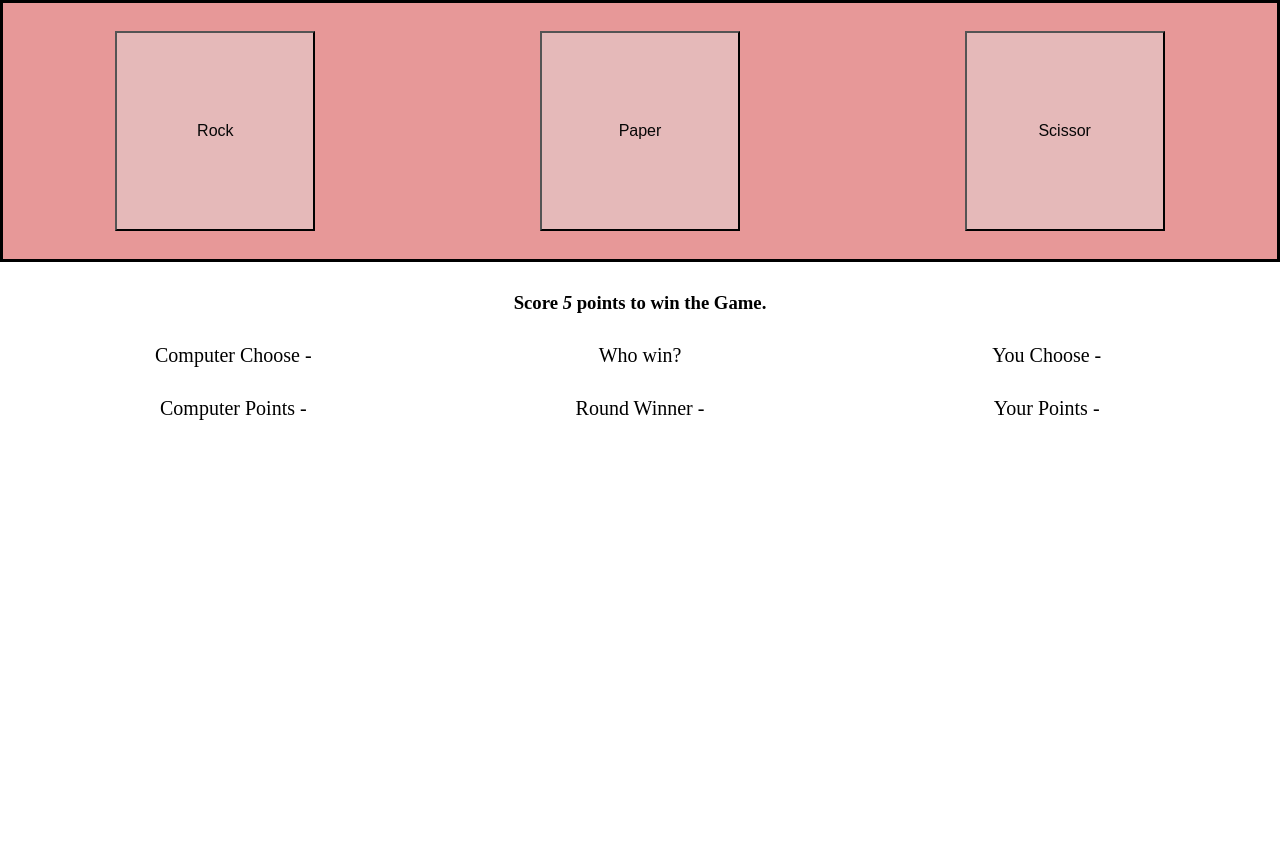
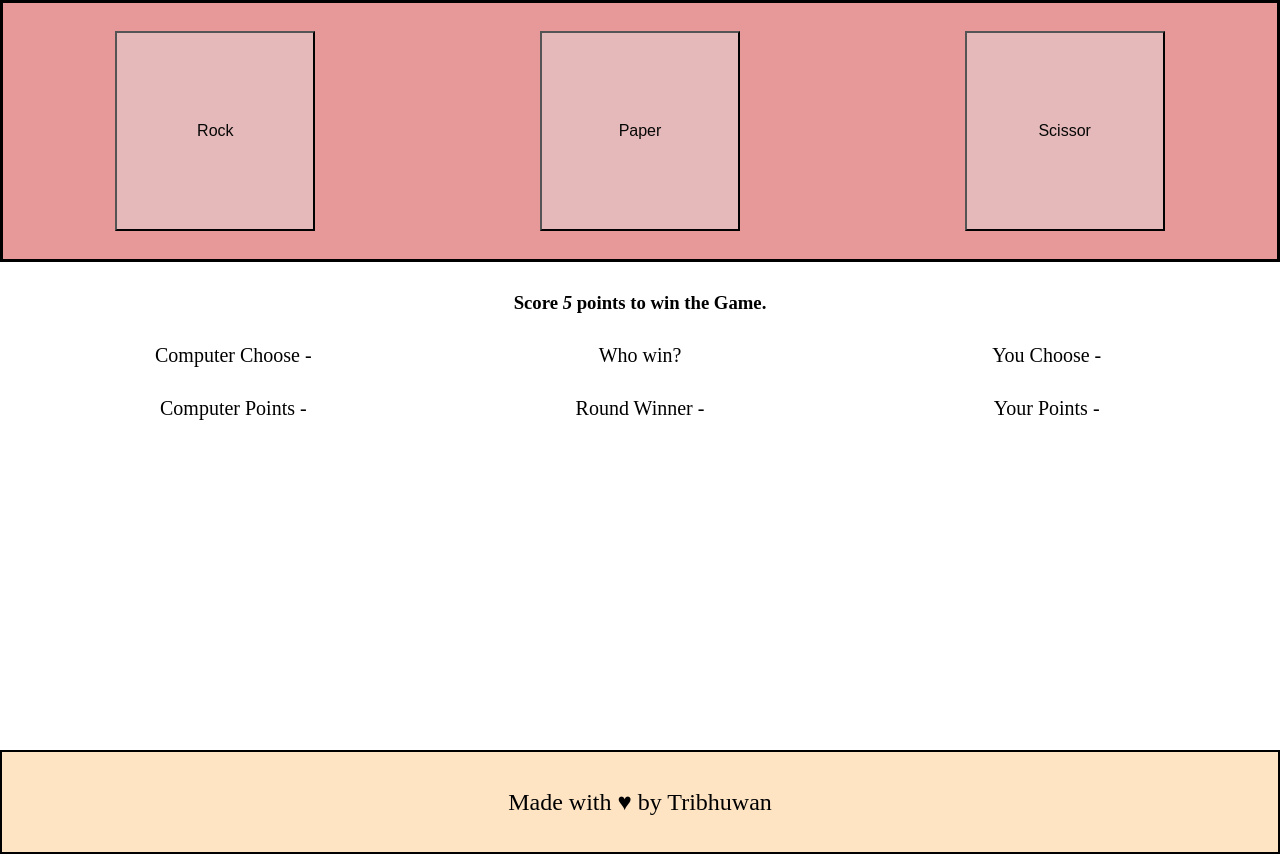
Before and after one commit to Tribhuwan-Joshi/Rock-Paper-Scissor, a plain HTML site: page index.html in a window 1280 px wide. Before the commit the page ends 800 px from the top, so only its background shows below. Drawn offline with Linux system fonts and the light colour scheme.

Commit message:
add footer

```diff
--- a/index.html
+++ b/index.html
@@ -15,6 +15,7 @@
        <button class="scissors">Scissor</button>
 
     </div>
+<div class="points">
     <h3>Score <em>5</em> points to win the Game.</h3>
     <div class="result">
         <div class="computer">Computer Choose - </div>
@@ -26,6 +27,11 @@
         <div class="winner">Round Winner - <em></em> </div>
         <div class="your-points">Your Points -  </div>
     </div>
+</div>
+<div></div>
 
+    <div class="footer">
+        <div class="text">Made with &hearts; by Tribhuwan </div>
+    </div>
 </body>
 </html>
--- a/style.css
+++ b/style.css
@@ -1,5 +1,7 @@
+
 body{
     margin: 0;
+    box-sizing: border-box;
 }
 
 .container{
@@ -28,6 +30,8 @@ h3{
     margin: 30px;
 }
 
+
+
 .result , .final{
     font-size: 20px;
 }
@@ -50,3 +54,22 @@ h3{
     margin: 30px;
 
 }
+.footer{
+
+    flex-basis: auto;
+    justify-content: center;
+    background-color: bisque;
+    height: 100px;
+    position: relative;
+    bottom: 0;
+    align-items: center;
+    border: 2px solid black;
+    display: flex;
+    margin-top: 330px;
+
+
+}
+.footer .text{
+    font-size: 24px;
+
+}
```
